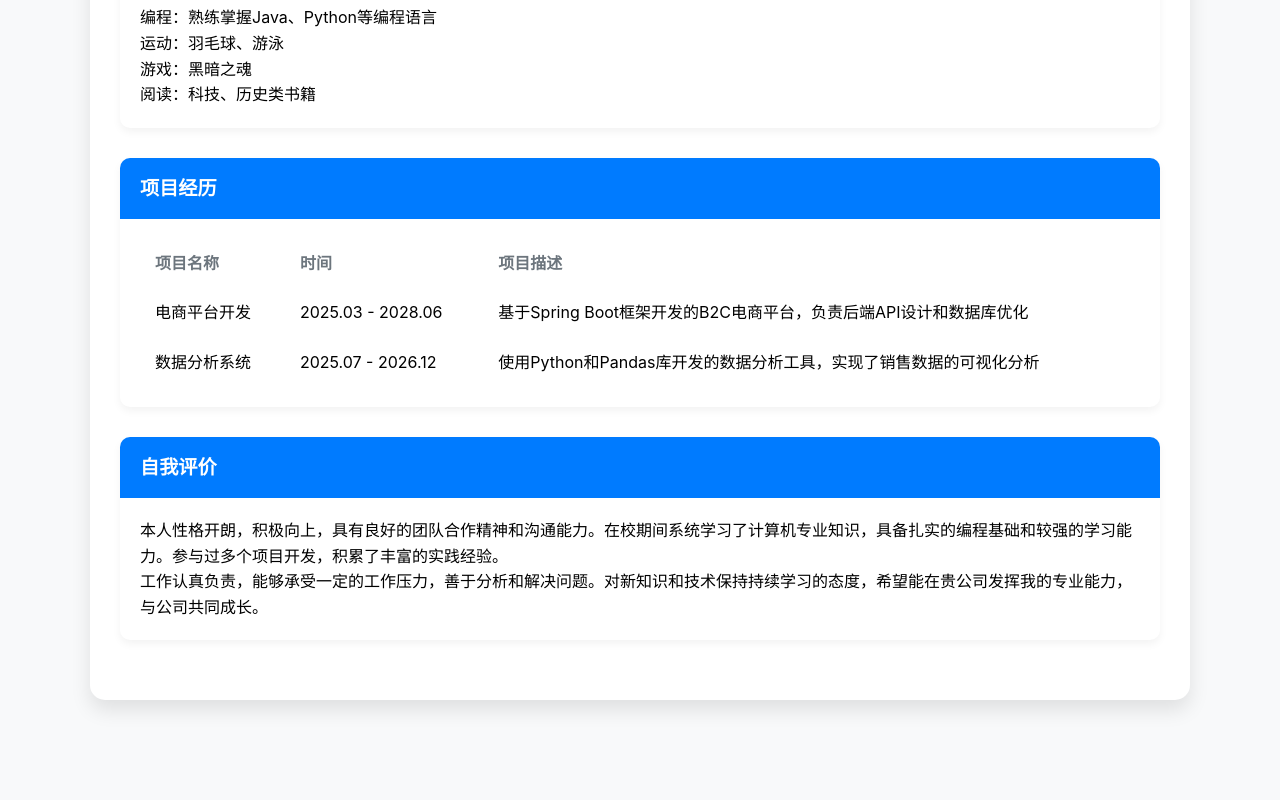
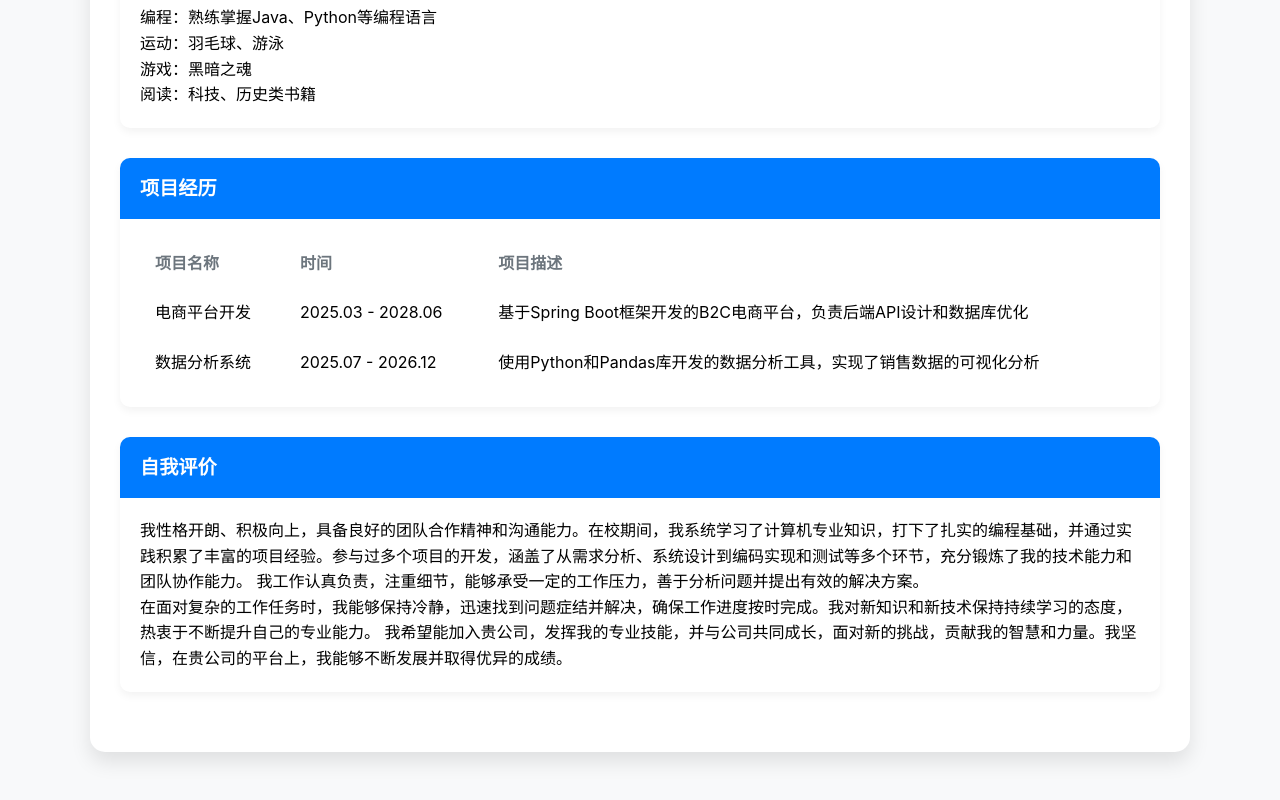
Before and after one commit to shime18/myweb, a plain HTML site: page index.html in a window 1280 px wide. Shown: the part 1305-2105 px from the top of the page. Before the commit the page ends 2055 px from the top, so only its background shows below. Drawn offline with nearby package versions, Linux system fonts and the light colour scheme.

Commit message:
Update index.html

```diff
--- a/index.html
+++ b/index.html
@@ -211,8 +211,13 @@
         <div class="card">
             <div class="card-header">自我评价</div>
             <div class="card-body">
-                <p>本人性格开朗，积极向上，具有良好的团队合作精神和沟通能力。在校期间系统学习了计算机专业知识，具备扎实的编程基础和较强的学习能力。参与过多个项目开发，积累了丰富的实践经验。</p>
-                <p>工作认真负责，能够承受一定的工作压力，善于分析和解决问题。对新知识和技术保持持续学习的态度，希望能在贵公司发挥我的专业能力，与公司共同成长。</p>
+
+                <p>我性格开朗、积极向上，具备良好的团队合作精神和沟通能力。在校期间，我系统学习了计算机专业知识，打下了扎实的编程基础，并通过实践积累了丰富的项目经验。参与过多个项目的开发，涵盖了从需求分析、系统设计到编码实现和测试等多个环节，充分锻炼了我的技术能力和团队协作能力。
+
+我工作认真负责，注重细节，能够承受一定的工作压力，善于分析问题并提出有效的解决方案。</p>
+                <p>在面对复杂的工作任务时，我能够保持冷静，迅速找到问题症结并解决，确保工作进度按时完成。我对新知识和新技术保持持续学习的态度，热衷于不断提升自己的专业能力。
+
+我希望能加入贵公司，发挥我的专业技能，并与公司共同成长，面对新的挑战，贡献我的智慧和力量。我坚信，在贵公司的平台上，我能够不断发展并取得优异的成绩。</p>
             </div>
         </div>
     </div>
```
